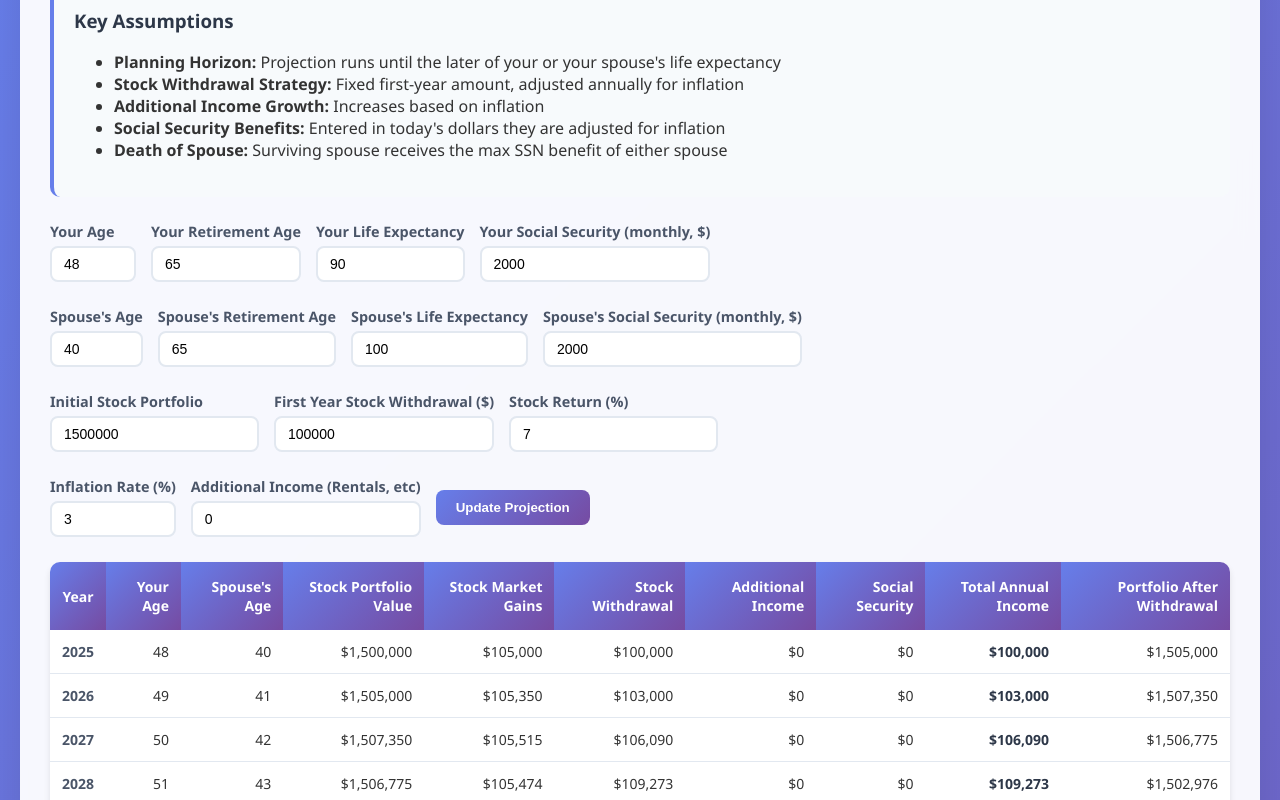
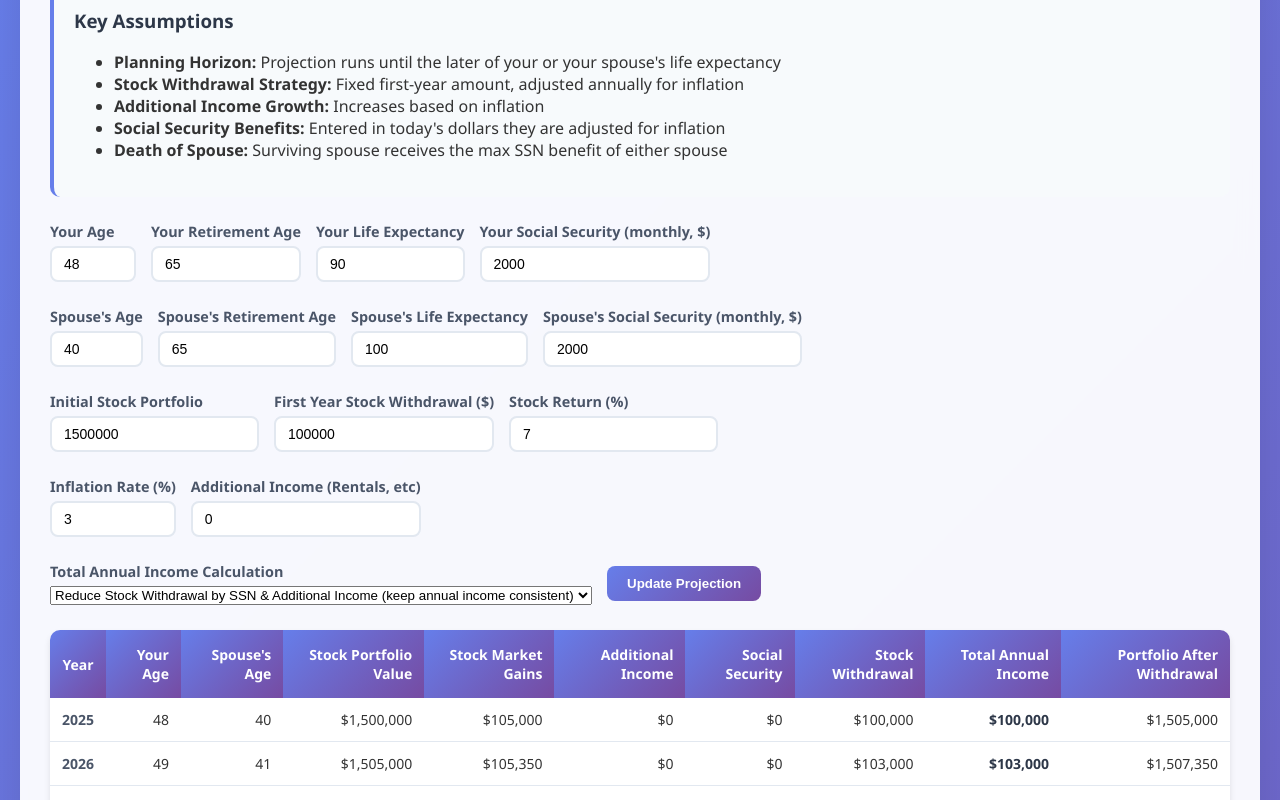
Before and after one commit to poulh/Retirement-Calculator, a plain HTML site: page index.html in a window 1280 px wide. Shown: the part 144-944 px from the top of the page. Drawn offline with Linux system fonts and the light colour scheme.

Commit message:
add income calc mode to adjust income based off benefits

```diff
--- a/index.html
+++ b/index.html
@@ -81,6 +81,15 @@
                 <label>Additional Income (Rentals, etc)</label>
                 <input type="number" id="additionalIncome" value="0" step="1000">
             </div>
+        </div>
+        <div class="controls">
+            <div class="control-group">
+                <label>Total Annual Income Calculation</label>
+                <select id="incomeCalcMode">
+                    <option value="reduce">Reduce Stock Withdrawal by SSN & Additional Income (keep annual income consistent)</option>
+                    <option value="add">Add SSN & Additional Income to Stock Withdrawal (inrease annual income)</option>
+                </select>
+            </div>
             <button onclick="updateTable()">Update Projection</button>
         </div>
 
@@ -93,9 +102,9 @@
                         <th>Spouse's Age</th>
                         <th>Stock Portfolio Value</th>
                         <th>Stock Market Gains</th>
-                        <th>Stock Withdrawal</th>
                         <th>Additional Income</th>
                         <th>Social Security</th>
+                        <th>Stock Withdrawal</th>
                         <th>Total Annual Income</th>
                         <th>Portfolio After Withdrawal</th>
                     </tr>
--- a/main.js
+++ b/main.js
@@ -21,6 +21,7 @@ function updateTable() {
     const inflationRate = parseFloat(document.getElementById('inflationRate').value) / 100;
     const initialAdditionalIncome = parseFloat(document.getElementById('additionalIncome').value);
     const stockReturn = parseFloat(document.getElementById('stockReturn').value) / 100;
+    const incomeCalcMode = document.getElementById('incomeCalcMode').value;
 
     const yourYearsLeft = yourLifeExpectancy - yourAge + 1;
     const spouseYearsLeft = spouseLifeExpectancy - spouseAge + 1;
@@ -46,7 +47,7 @@ function updateTable() {
         const thisYourAge = currentYourAge + year;
         const thisSpouseAge = currentSpouseAge + year;
 
-        // Social Security: Only after each person's retirement age and before their life expectancy
+        // Social Security calculation (as before)
         let ssnIncome = 0;
         const yourEligible = thisYourAge >= yourRetirementAge && thisYourAge <= yourLifeExpectancy;
         const spouseEligible = thisSpouseAge >= spouseRetirementAge && thisSpouseAge <= spouseLifeExpectancy;
@@ -54,13 +55,10 @@ function updateTable() {
         const spouseSSNInfl = spouseSSN * Math.pow(1 + inflationRate, year);
 
         if (yourEligible && spouseEligible) {
-            // Both alive and eligible: sum both
             ssnIncome = yourSSNInfl + spouseSSNInfl;
         } else if (yourEligible && !spouseEligible && thisSpouseAge > spouseLifeExpectancy) {
-            // Spouse has died, survivor gets higher benefit
             ssnIncome = Math.max(yourSSNInfl, spouseSSNInfl);
         } else if (!yourEligible && spouseEligible && thisYourAge > yourLifeExpectancy) {
-            // You have died, survivor gets higher benefit
             ssnIncome = Math.max(yourSSNInfl, spouseSSNInfl);
         } else if (yourEligible) {
             ssnIncome = yourSSNInfl;
@@ -72,13 +70,20 @@ function updateTable() {
         const marketGains = portfolioValue * stockReturn;
         const portfolioAfterGains = portfolioValue + marketGains;
 
-        // Now calculate withdrawal based on portfolio after gains
-        const stockWithdrawal = Math.min(
-            firstYearWithdrawal * Math.pow(1 + inflationRate, year),
-            portfolioAfterGains
-        );
-
-        const totalIncome = stockWithdrawal + additionalIncome + ssnIncome;
+        // Calculate withdrawal and total income based on mode
+        let stockWithdrawal, totalIncome;
+        if (incomeCalcMode === 'add') {
+            stockWithdrawal = Math.min(
+                firstYearWithdrawal * Math.pow(1 + inflationRate, year),
+                portfolioAfterGains
+            );
+            totalIncome = stockWithdrawal + additionalIncome + ssnIncome;
+        } else {
+            // Reduce stock withdrawal by other income, but never below 0
+            const targetIncome = firstYearWithdrawal * Math.pow(1 + inflationRate, year);
+            stockWithdrawal = Math.max(0, Math.min(targetIncome - additionalIncome - ssnIncome, portfolioAfterGains));
+            totalIncome = stockWithdrawal + additionalIncome + ssnIncome;
+        }
 
         totalWithdrawn += stockWithdrawal;
 
@@ -94,9 +99,9 @@ function updateTable() {
             <td>${currentSpouseAge + year <= spouseLifeExpectancy ? currentSpouseAge + year : '-'}</td>
             <td>${formatCurrency(portfolioValue)}</td>
             <td class="${marketGains >= 0 ? '' : 'negative'}">${formatCurrency(marketGains)}</td>
-            <td>${formatCurrency(stockWithdrawal)}</td>
             <td>${formatCurrency(additionalIncome)}</td>
             <td>${formatCurrency(ssnIncome)}</td>
+            <td>${formatCurrency(stockWithdrawal)}</td>
             <td style="font-weight: bold; color: #2d3748;">${formatCurrency(totalIncome)}</td>
             <td class="${portfolioAfterWithdrawal < stockWithdrawal ? 'negative' : ''}">${formatCurrency(portfolioAfterWithdrawal)}</td>
         `;
```
